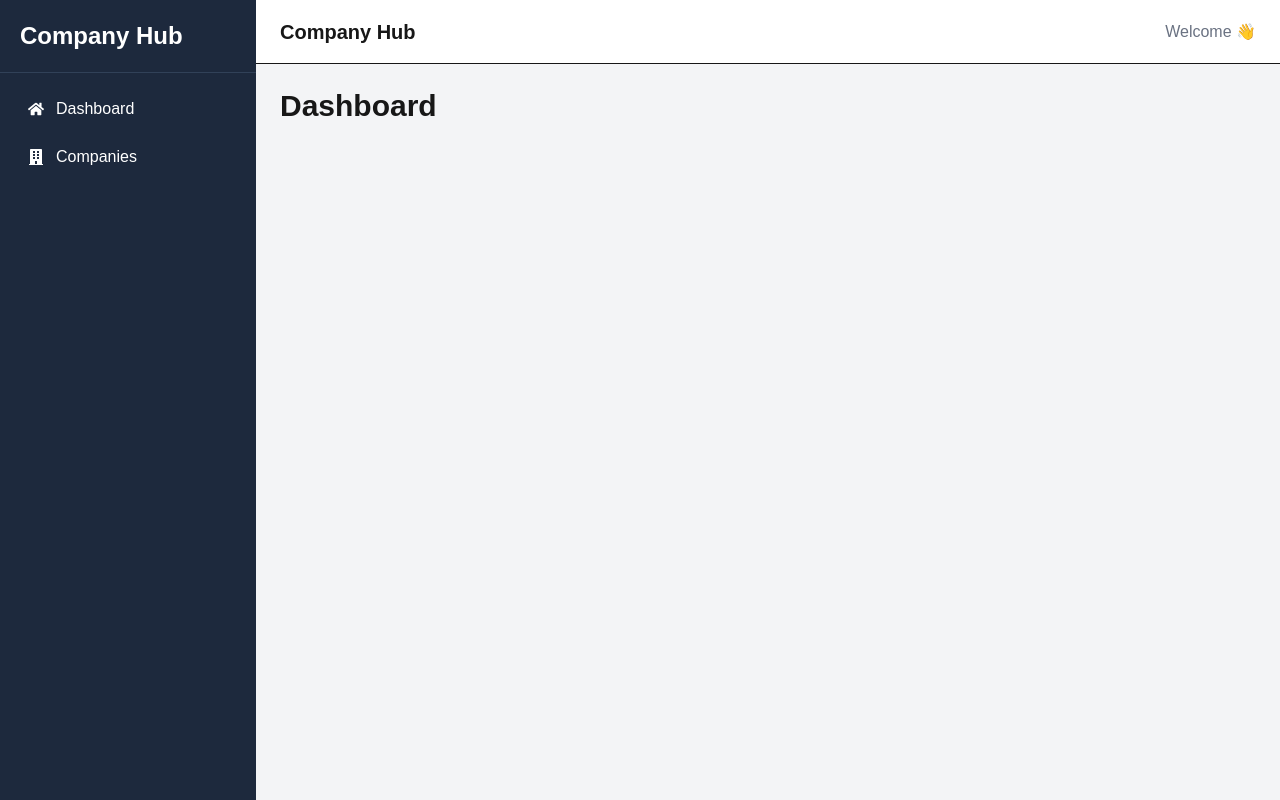
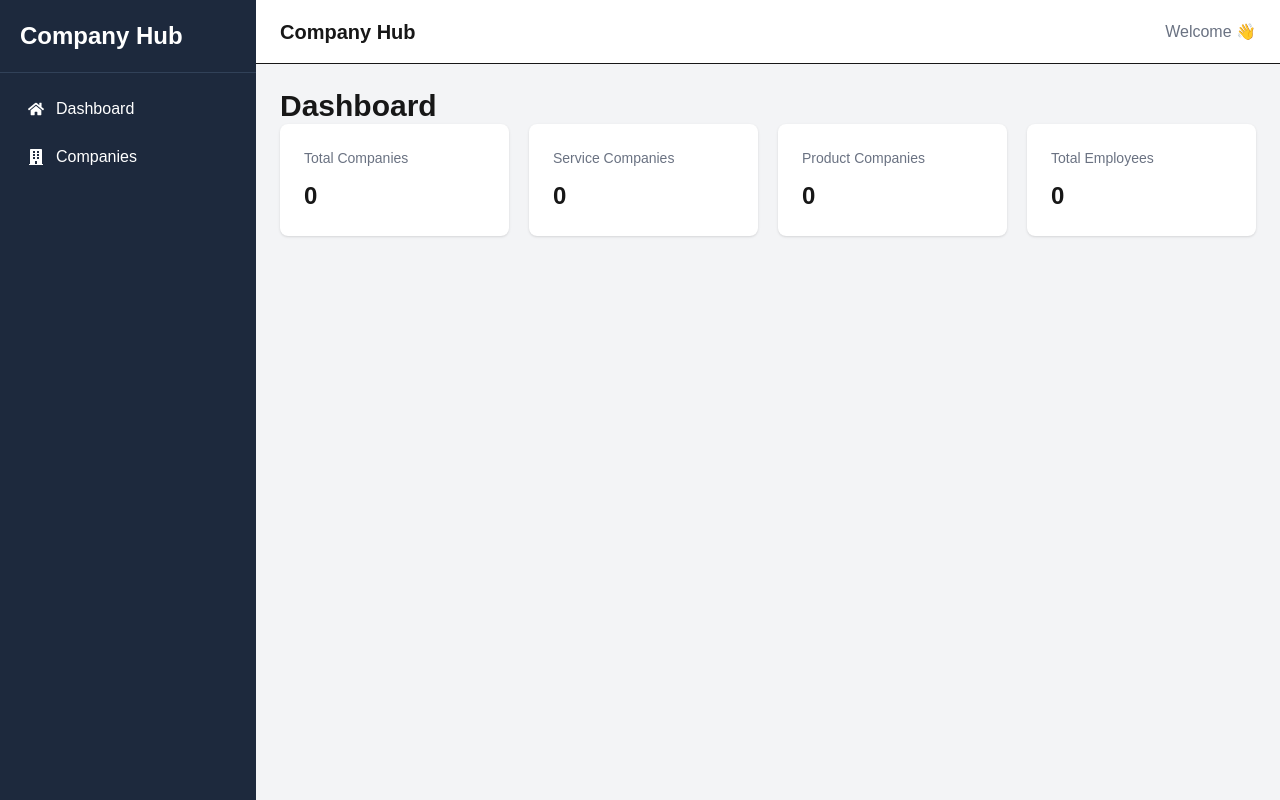
Before and after one commit to pnbborkar29-lgtm/IT-Company-Management-System, a Next.js app in the folder client/: page /dashboard in a window 1280 px wide. Built offline with nearby package versions, Linux system fonts and the light colour scheme.

Commit message:
feat: add DashboardCards and StatCard components; redirect Home to Dashboard

```diff
--- /dev/null
+++ b/client/src/app/dashboard/DashboardCards.tsx
@@ -0,0 +1,24 @@
+import StatCard from "./StatCard";
+
+export default function DashboardCards() {
+    return (
+        <div className="grid grid-cols-1 gap-5 md:grid-cols-2 lg:grid-cols-4">
+            <StatCard
+                 title="Total Companies"
+                 value={0}
+                 />
+            <StatCard
+                 title="Service Companies"
+                 value={0}
+                 />
+            <StatCard
+                 title="Product Companies"
+                 value={0}
+                 />
+            <StatCard
+                 title="Total Employees"
+                 value={0}
+                 />
+        </div>
+    )
+}
--- /dev/null
+++ b/client/src/app/dashboard/StatCard.tsx
@@ -0,0 +1,13 @@
+interface StatCardProps {
+  title: string;
+  value: number;
+}
+
+export default function StatCard({ title, value }: StatCardProps) {
+  return (
+    <div className="rounded-lg bg-white p-6 shadow">
+      <h3 className="text-gray-500 text-sm">{title}</h3>
+      <p className="mt-3 text-2xl font-bold">{value}</p>
+    </div>
+  );
+}
--- a/client/src/app/dashboard/page.tsx
+++ b/client/src/app/dashboard/page.tsx
@@ -1,4 +1,5 @@
 import MainLayout from "@/components/layout/MainLayout";
+import DashboardCards from "./DashboardCards";
 
 export default function DashboardPage() {
   return (
@@ -6,6 +7,8 @@ export default function DashboardPage() {
       <h1 className="text-3xl font-bold">
         Dashboard
       </h1>
+
+      <DashboardCards/>
     </MainLayout>
   );
 }
--- a/client/src/app/page.tsx
+++ b/client/src/app/page.tsx
@@ -1,65 +1,5 @@
-import Image from "next/image";
+import { redirect } from "next/navigation";
 
 export default function Home() {
-  return (
-    <div className="flex flex-col flex-1 items-center justify-center bg-zinc-50 font-sans dark:bg-black">
-      <main className="flex flex-1 w-full max-w-3xl flex-col items-center justify-between py-32 px-16 bg-white dark:bg-black sm:items-start">
-        <Image
-          className="dark:invert"
-          src="/next.svg"
-          alt="Next.js logo"
-          width={100}
-          height={20}
-          priority
-        />
-        <div className="flex flex-col items-center gap-6 text-center sm:items-start sm:text-left">
-          <h1 className="max-w-xs text-3xl font-semibold leading-10 tracking-tight text-black dark:text-zinc-50">
-            To get started, edit the page.tsx file.
-          </h1>
-          <p className="max-w-md text-lg leading-8 text-zinc-600 dark:text-zinc-400">
-            Looking for a starting point or more instructions? Head over to{" "}
-            <a
-              href="https://vercel.com/templates?framework=next.js&utm_source=create-next-app&utm_medium=appdir-template-tw&utm_campaign=create-next-app"
-              className="font-medium text-zinc-950 dark:text-zinc-50"
-            >
-              Templates
-            </a>{" "}
-            or the{" "}
-            <a
-              href="https://nextjs.org/learn?utm_source=create-next-app&utm_medium=appdir-template-tw&utm_campaign=create-next-app"
-              className="font-medium text-zinc-950 dark:text-zinc-50"
-            >
-              Learning
-            </a>{" "}
-            center.
-          </p>
-        </div>
-        <div className="flex flex-col gap-4 text-base font-medium sm:flex-row">
-          <a
-            className="flex h-12 w-full items-center justify-center gap-2 rounded-full bg-foreground px-5 text-background transition-colors hover:bg-[#383838] dark:hover:bg-[#ccc] md:w-[158px]"
-            href="https://vercel.com/new?utm_source=create-next-app&utm_medium=appdir-template-tw&utm_campaign=create-next-app"
-            target="_blank"
-            rel="noopener noreferrer"
-          >
-            <Image
-              className="dark:invert"
-              src="/vercel.svg"
-              alt="Vercel logomark"
-              width={16}
-              height={16}
-            />
-            Deploy Now
-          </a>
-          <a
-            className="flex h-12 w-full items-center justify-center rounded-full border border-solid border-black/[.08] px-5 transition-colors hover:border-transparent hover:bg-black/[.04] dark:border-white/[.145] dark:hover:bg-[#1a1a1a] md:w-[158px]"
-            href="https://nextjs.org/docs?utm_source=create-next-app&utm_medium=appdir-template-tw&utm_campaign=create-next-app"
-            target="_blank"
-            rel="noopener noreferrer"
-          >
-            Documentation
-          </a>
-        </div>
-      </main>
-    </div>
-  );
+  redirect("/dashboard");
 }
```
